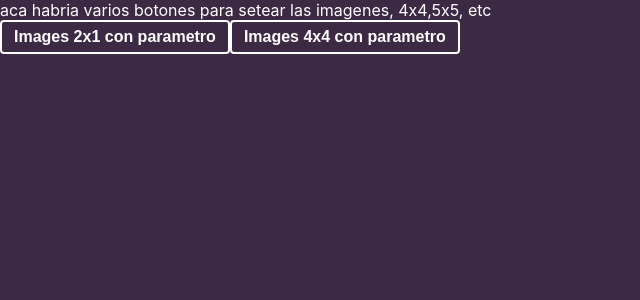
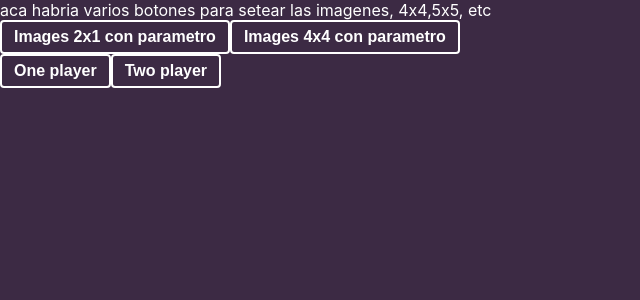
Before and after one commit to Cloud3312/unq-ui-braian-espinoza-trabajo-final, a React (Create React App) app: page / in a window 1280 px wide. Shown: the top 300 px of the page, without its empty margins (0-640 px from the left). Built offline with nearby package versions, Linux system fonts and the light colour scheme.

Commit message:
Se agrega los botones de los jugadores

```diff
--- a/src/App.jsx
+++ b/src/App.jsx
@@ -5,7 +5,7 @@ import './App.css'
 function App() {
   const [jugando, setJugando] = useState(false)
   const [images, setImages] = useState([])
-
+  const [jugadores, setJugadores] = useState([{ nombre: null, puntaje: null }])
   // const cambiarEstado = (valor) => {
   //   setJugando(valor)
   // }
@@ -13,9 +13,17 @@ function App() {
   return (
     <div>
       {jugando ? (
-        <Tablero images={images} setJugando={setJugando} />
+        <Tablero
+          images={images}
+          setJugando={setJugando}
+          jugadores={jugadores}
+        />
       ) : (
-        <Inicio setImages={setImages} setJugando={setJugando} />
+        <Inicio
+          setImages={setImages}
+          setJugando={setJugando}
+          setJugadores={setJugadores}
+        />
       )}
     </div>
   )
--- a/src/components/Inicio.jsx
+++ b/src/components/Inicio.jsx
@@ -3,8 +3,9 @@ import { images2x1 } from 'utility/imagenesList2x1'
 import { images4x4 } from 'utility/imagenesList4x4'
 import './Inicio.css'
 
-const Inicio = ({ setJugando, setImages }) => {
+const Inicio = ({ setJugando, setImages, setJugadores }) => {
   const [selectedImages, setSelectedImages] = useState([])
+  const [players, setPlayers] = useState([{ nombre: null, puntaje: null }])
 
   //version con parametros
   const setClickedImages = (images) => (event) => {
@@ -13,36 +14,31 @@ const Inicio = ({ setJugando, setImages }) => {
     console.log(selectedImages)
   }
 
-  //version que anda, pero sin parametros
-  // const setClickedImages = (event) => {
-  //   event.preventDefault()
-  //   console.log(selectedImages)
-  //   setSelectedImages(images2x1)
-  //   console.log(selectedImages)
-  // }
-
   const handleConfirmSubmit = (event) => {
     event.preventDefault()
     setImages(selectedImages)
-    console.log(selectedImages)
+    setJugadores(players)
+    console.log(`jugadores AAAAA ${players[1]}`)
     setJugando(true)
   }
 
+  const setNPlayer = (numberOfPlayer) => (event) => {
+    event.preventDefault()
+    if (numberOfPlayer === 1) {
+      setPlayers([{ nombre: 'Jugador 1', puntaje: 0 }])
+    } else if (numberOfPlayer === 2) {
+      setPlayers([
+        { nombre: 'Jugador 1', puntaje: 0 },
+        { nombre: 'Jugador 2', puntaje: 0 },
+      ])
+    }
+  }
   return (
     <>
       <div className='inicio-container'>
-        {/* <button type='button' onClick={setearJugando(true)}> */}
-        {/* <button onClick={cambiarEstado}> aca deberia iniciar el juego</button> */}
-
-        {/* <button onClick={setImages(images4x4)}> Imagenes 4x4</button> */}
-
         <p>aca habria varios botones para setear las imagenes, 4x4,5x5, etc</p>
 
         <form onSubmit={handleConfirmSubmit}>
-          {/* sin paraemtros */}
-          {/* <button onClick={setClickedImages}>Images 2x1 sin parametro</button> */}
-
-          {/* con parametros */}
           <button onClick={setClickedImages(images2x1)}>
             Images 2x1 con parametro
           </button>
@@ -50,7 +46,11 @@ const Inicio = ({ setJugando, setImages }) => {
             Images 4x4 con parametro
           </button>
 
-          {selectedImages.length !== 0 ? (
+          <button onClick={setNPlayer(1)}>One player</button>
+          <button onClick={setNPlayer(2)}>Two player</button>
+
+          {/* si no se seleccionaron las imagenes, no se muestra el boton */}
+          {selectedImages.length !== 0 && players.length !== 0 ? (
             <button type='submit'> Confirm </button>
           ) : null}
         </form>
--- a/src/components/Tablero.jsx
+++ b/src/components/Tablero.jsx
@@ -2,7 +2,7 @@ import React, { useEffect, useState } from 'react'
 import Card from './Card.js'
 import './Tablero.css'
 
-const Tablero = ({ images, setJugando }) => {
+const Tablero = ({ images, setJugando, jugadores }) => {
   const [cards, setCards] = useState([])
   const [firstCard, setFirstCard] = useState(null)
   const [secondCard, setSecondCard] = useState(null)
@@ -92,6 +92,17 @@ const Tablero = ({ images, setJugando }) => {
       </div>
       <div className='score'>
         <h1>Puntuacion: {score}</h1>
+
+        {jugadores[0] ? (
+          <h1>puntaje Jugador1: {jugadores[0].puntaje}</h1>
+        ) : (
+          <h1>no funciono</h1>
+        )}
+
+        {jugadores[1] ? (
+          <h1>puntaje Jugador2: {jugadores[1].puntaje}</h1>
+        ) : null}
+
         <h1>cartas: {unflippedCards}</h1>
       </div>
       {unflippedCards === cards.length ? (
```
